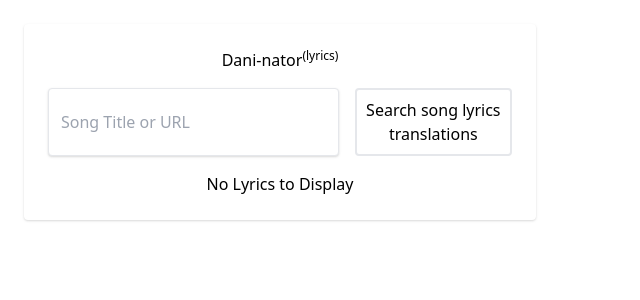
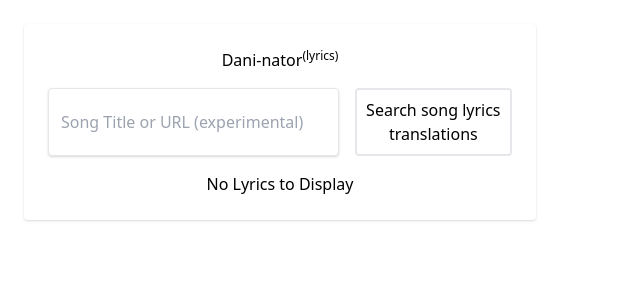
Before and after one commit to wholesomegarden/dani-lator, a Flask app: page / in a window 1280 px wide. Shown: the top 300 px of the page, without its empty margins (0-640 px from the left). Run offline with Flask 2, Linux system fonts and the light colour scheme.

Commit message:
experimental

```diff
--- a/templates/base.html
+++ b/templates/base.html
@@ -38,7 +38,7 @@
           <form action="/" method="post" class="inline-flex">
             <input
               class="shadow appearance-none border rounded w-full py-2 px-3 mr-4 text-grey-darker"
-              placeholder="Song Title or URL"
+              placeholder="Song Title or URL (experimental)"
               type="text"
               name="text"
             />
```
